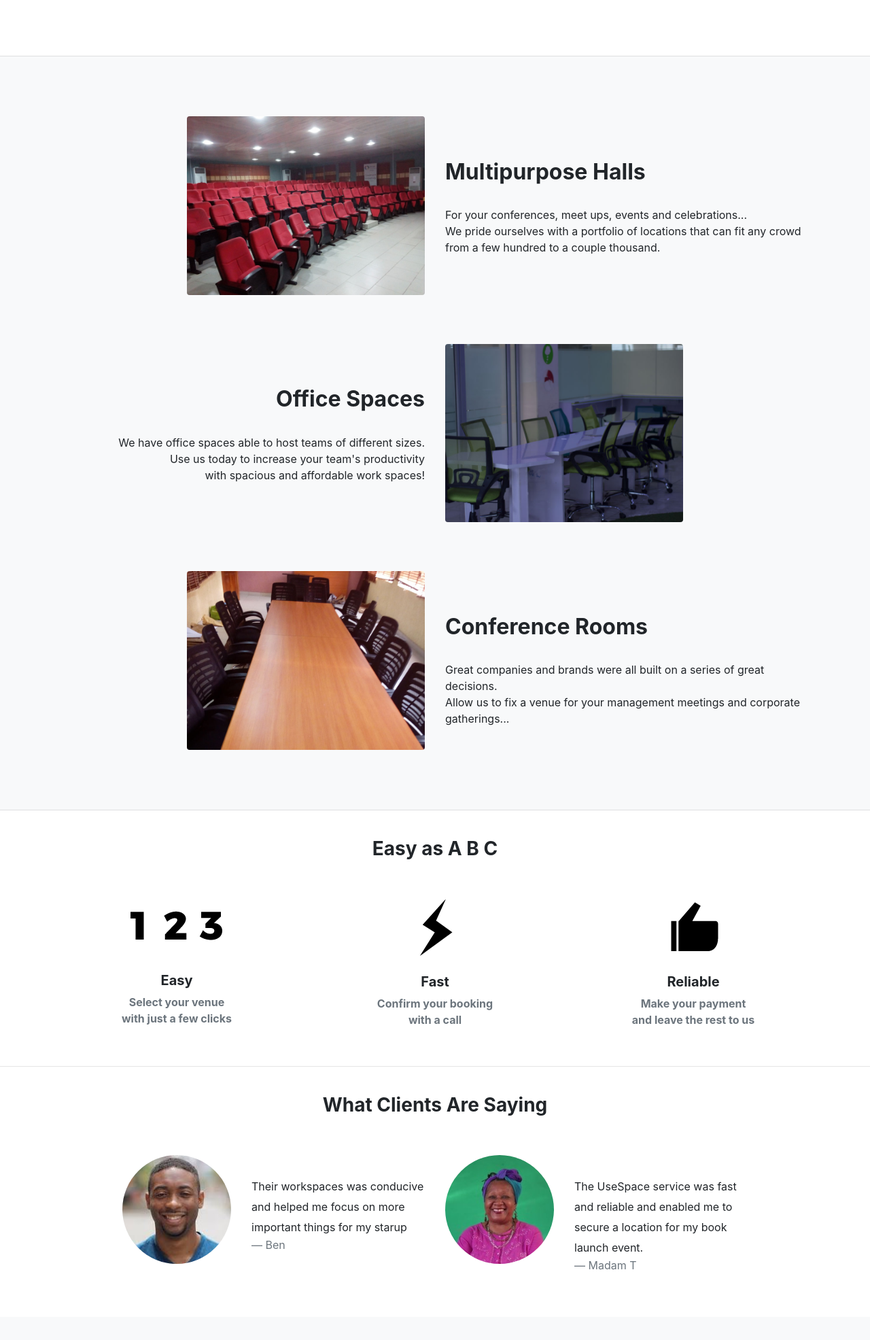
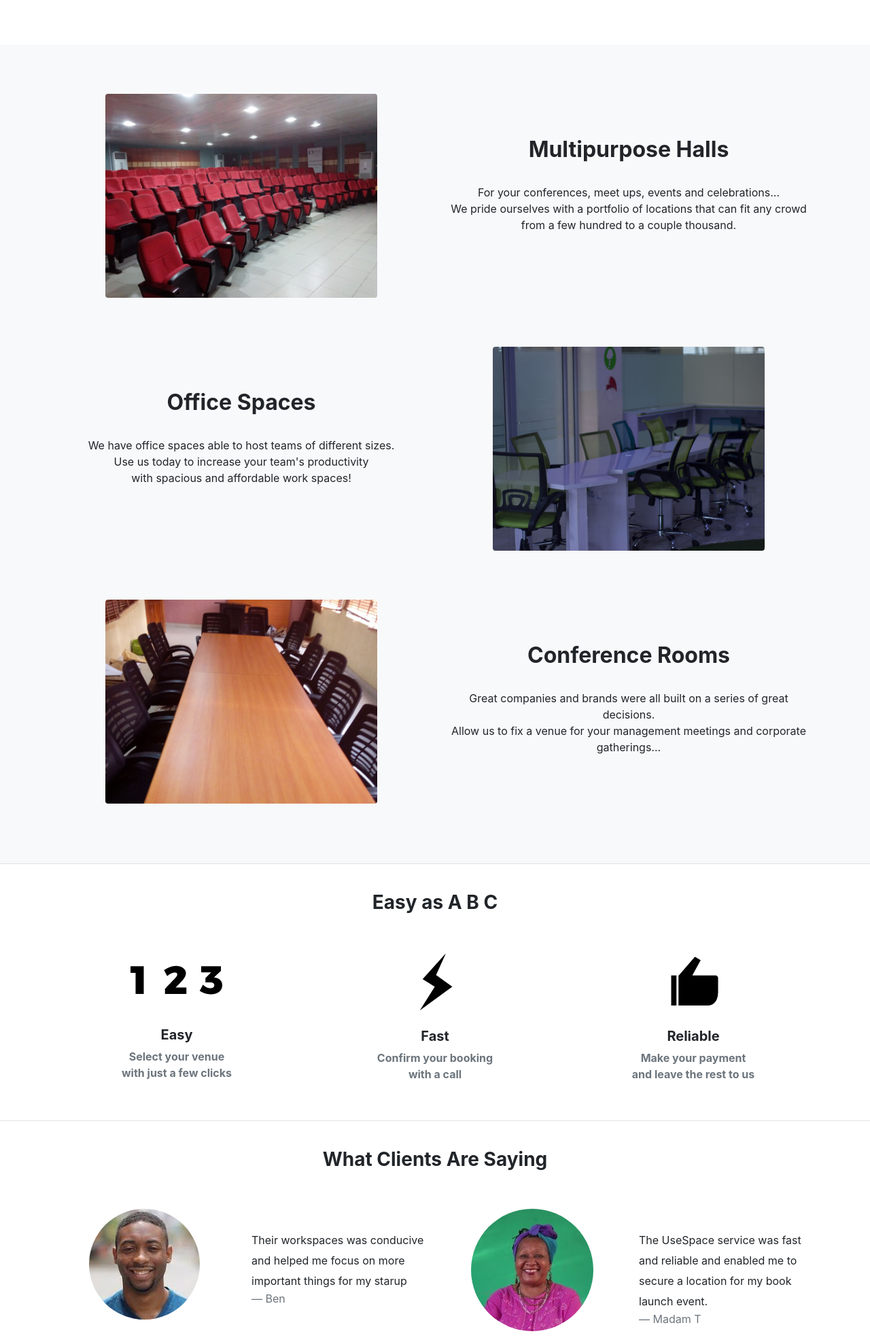
Before and after one commit to UseSpaceCU/usespacecu.github.io, a plain HTML site: page index.html in a window 1280 px wide. Shown: the part 760-2731 px from the top of the page at 68% size. Drawn offline with Linux system fonts and the light colour scheme.

Commit message:
update: responsive homepage

```diff
--- a/index.html
+++ b/index.html
@@ -20,7 +20,7 @@
 <body>
     <!-------------------Navbar----------------->
     <nav class="navbar navbar-light bg-light navbar-expand-sm  sticky-top">
-
+        <div class="container">
             <a class="navbar-brand" href="index.html">
                 <img src="images/usespace-logo.png" class="img-fluid">
             </a>
@@ -52,12 +52,6 @@
                     </li>
                     -->
                     <li class="nav-item">
-                        <a class="nav-link" href="https://goo.gl/forms/FHpcNPW3nGaMrXU83">
-                            <b>Edustart 2.0 Accommodation</b>
-                        </a>
-                    </li>
-
-                    <li class="nav-item">
                         <a class="nav-link" href="https://usespacecu.wordpress.com" target="_blank">
                             <b>Our Blog</b>
                         </a>
@@ -75,7 +69,7 @@
                         </a>
                     </li>
                 </ul>
-
+            </div>
         </div>
     </nav>
 
@@ -157,55 +151,43 @@
         <br /><br />
     </div>
 
-
     <div class="bg-light" id="for rent">
-        <hr /><br /><br /><br />
-        <div class="container">
+        <div class="container text-center">
+<br /><br /><br />
             <div class="row" id="multipurpose hall">
-                <div class="col-2"></div>
-                <div class="col-4">
-                    <img class="img-fluid rounded" src="images/home/multipurpose-hall.jpg">
+                <div class="col-md-6">
+                    <img style="height: 300px; width: 400px;" class="rounded" src="images/home/multipurpose-hall.jpg">
                 </div>
-                <div class=""></div>
-                <div class="col-6"><br />
+                <div class="col-md-6"><br />
                     <h2><br /><strong>Multipurpose Halls</strong></h2>
                     <p><br />For your conferences, meet ups, events and celebrations...<br />We pride ourselves with a portfolio of locations that can fit any crowd <br />from a few hundred to a couple thousand.</p>
                 </div>
             </div>
-        </div>
 
-        <br /><br /><br />
-        <!--
-        <hr /><br />
--->
+            <br /><br /><br />
 
 
-        <div class="container">
-            <div class="row text-right" id="office spaces">
-                <div class="col-6"><br />
+            <div class="row" id="office spaces">
+                <div class="col-md-6 order-last">
+                    <img style="height: 300px; width: 400px;" class="img-fluid rounded" src="images/home/office-space.jpg">
+                </div>
+                <div class="col-md-6 order-first"><br />
                     <h2><br /><strong>Office Spaces</strong></h2>
                     <p><br />We have office spaces able to host teams of different sizes.<br />
                         Use us today to increase your team's productivity <br />with spacious and affordable work spaces!</p>
                 </div>
-                <div class="col-4">
-                    <img class="img-fluid rounded" src="images/home/office-space.jpg">
-                </div>
-                <div class="col-2"></div>
             </div>
-        </div>
 
 
-        <!--
+            <!--
         <hr /><br />
 -->
-        <br /><br /><br />
-        <div class="container">
+            <br /><br /><br />
             <div class="row" id="conference rooms">
-                <div class="col-2"></div>
-                <div class="col-4">
-                    <img class="img-fluid rounded" src="images/home/conference-room.jpg">
+                <div class="col-md-6">
+                    <img style="height: 300px; width: 400px;" class="img-fluid rounded" src="images/home/conference-room.jpg">
                 </div>
-                <div class="col-6">
+                <div class="col-md-6">
                     <br />
                     <h2><br /><strong>Conference Rooms</strong></h2>
                     <p><br />Great companies and brands were all built on a series of great decisions.<br />Allow us to fix a venue for your management meetings and corporate gatherings...</p>
@@ -215,9 +197,8 @@
 
         <br /><br /><br />
         <hr />
+
     </div>
-
-
     <!--
         <hr /><br />
 
@@ -281,11 +262,11 @@
         <h3 class="text-center"><strong>What Clients Are Saying</strong></h3>
         <br /><br />
         <div class="row">
-            <div class="col-1"></div>
-            <div class="col-2 text-center">
+
+            <div class="col-md-3 text-center">
                 <img class="img-fluid rounded-circle" src="images/testimonials/ben.jpg" alt="client image">
             </div>
-            <div class="col-3">
+            <div class="col-md-3">
                 <blockquote class="blockquote">
                     <p class="mb-0"><small><br />Their workspaces was conducive and helped me focus on more important things for my starup</small></p>
                     <footer class="blockquote-footer">Ben<cite title="Source Title"> </cite></footer>
@@ -294,16 +275,15 @@
 
             <br />
 
-            <div class="col-2 text-center">
+            <div class="col-md-3 text-center">
                 <img class="img-fluid rounded-circle" src="images/testimonials/madam-t2.jpg" alt="client image">
             </div>
-            <div class="col-3">
+            <div class="col-md-3">
                 <blockquote class="blockquote">
                     <p class="mb-0"><small><br />The UseSpace service was fast and reliable and enabled me to secure a location for my book launch event.</small></p>
                     <footer class="blockquote-footer">Madam T<cite title="Source Title"></cite></footer>
                 </blockquote>
             </div>
-            <div class="col-1"></div>
         </div>
 
     </div>
@@ -342,7 +322,7 @@
             <div class="row">
 
                 <!------Contact Us------>
-                <div class="col-3">
+                <div class="col-md-3">
                     <h6><strong>Contact Us</strong>
                         <hr />
                     </h6>
@@ -350,18 +330,17 @@
                 </div>
 
                 <!------Find Us------>
-                <div class="col-3">
+                <div class="col-md-3">
                     <h6><strong>Find Us</strong>
                         <hr />
                     </h6>
                     <p><small>Center for Entrepreneurial Development<br />Covenant University, Ota<br />Ogun<br />Nigeria<br>
                             <a href="https://goo.gl/maps/W1YpqnTRMGp">Check us on Google Maps</a></small></p>
                 </div>
-
-                <div class="col-3"></div>
+                <div class="col-md-3"></div>
 
                 <!------Social Media----->
-                <div class="col-3">
+                <div class="col-md-3">
                     <h6><strong>Social Media</strong>
                         <hr />
                     </h6>
```
